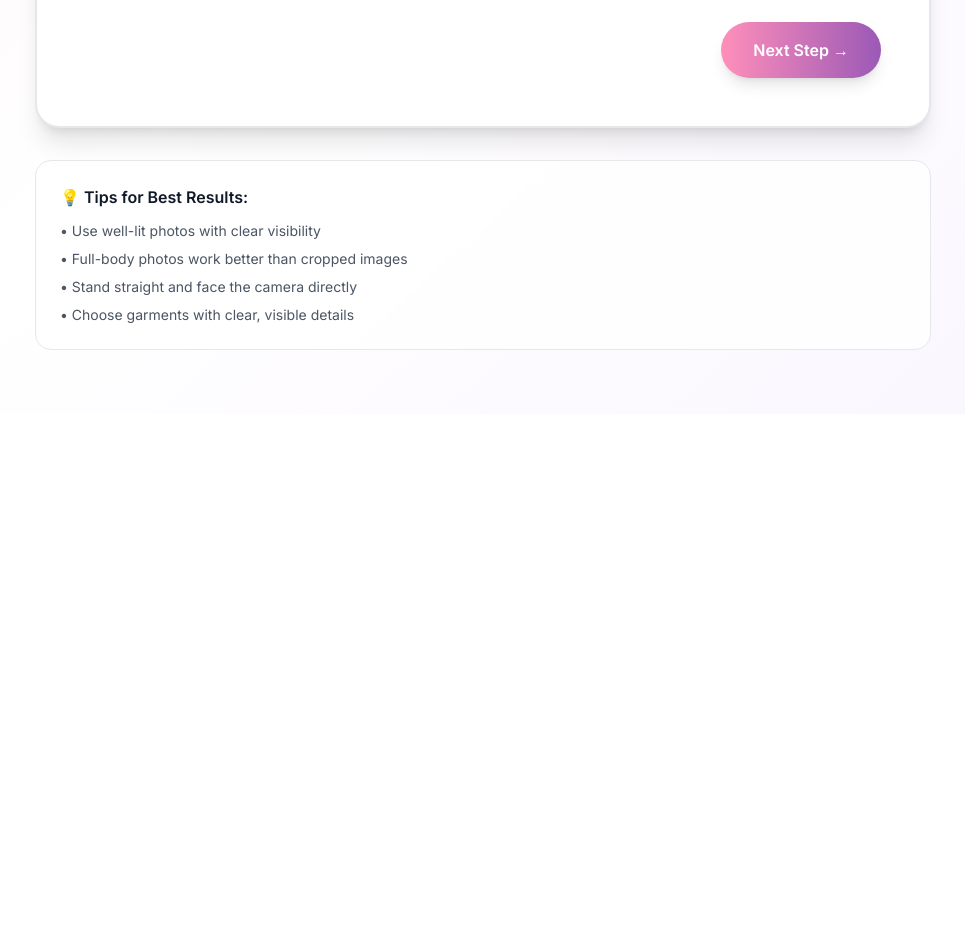
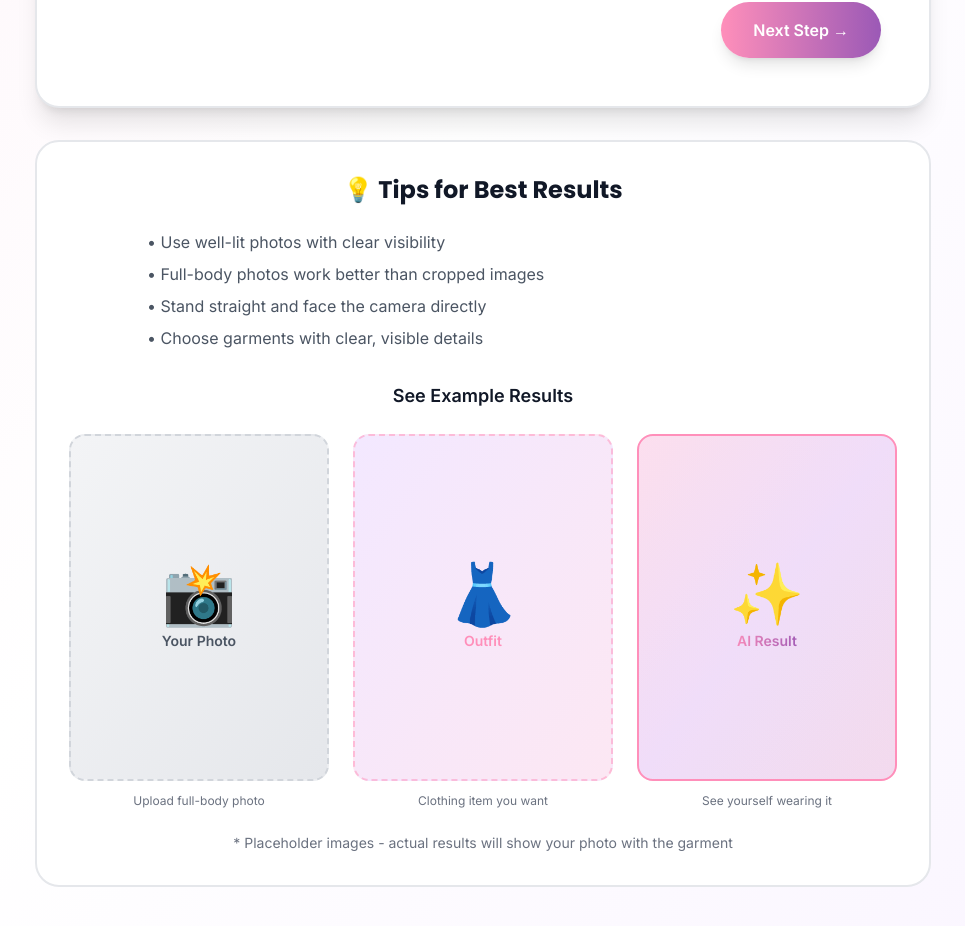
Before and after one commit to harshsaver/tryfitcheck-webapp, a Next.js app: page /try-on in a window 1280 px wide. Shown: the part 732-1658 px from the top of the page, without its empty margins (157-1122 px from the left). Before the commit the page ends 1146 px from the top, so only its background shows below. Built offline with nearby package versions, Linux system fonts and the light colour scheme.

Commit message:
flow 1.3

```diff
--- a/app/(app)/try-on/page.tsx
+++ b/app/(app)/try-on/page.tsx
@@ -4,6 +4,7 @@ import { useState } from 'react';
 import { motion } from 'framer-motion';
 import { ArrowLeft, Sparkles } from 'lucide-react';
 import Link from 'next/link';
+import Image from 'next/image';
 
 export default function TryOnPage() {
   const [currentStep, setCurrentStep] = useState(1);
@@ -15,8 +16,7 @@ export default function TryOnPage() {
   const steps = [
     { number: 1, title: 'Upload Your Photo', description: 'Full-body photo works best' },
     { number: 2, title: 'Upload Garment', description: 'The outfit you want to try' },
-    { number: 3, title: 'Select Options', description: 'Choose quality & type' },
-    { number: 4, title: 'Generate', description: 'See yourself in it' },
+    { number: 3, title: 'Configure & Generate', description: 'Select options and create' },
   ];
 
   return (
@@ -150,14 +150,14 @@ export default function TryOnPage() {
               </div>
             )}
 
-            {/* Step 3: Select Options */}
+            {/* Step 3: Configure & Generate */}
             {currentStep === 3 && (
               <div>
                 <h2 className="text-3xl font-bold font-poppins mb-4 text-center">
-                  Select Options
+                  Configure & Generate
                 </h2>
                 <p className="text-gray-600 text-center mb-8">
-                  Choose garment category and generation quality
+                  Choose your options and create your virtual try-on
                 </p>
 
                 {/* Category Selection */}
@@ -206,63 +206,27 @@ export default function TryOnPage() {
                   </div>
                 </div>
 
-                <div className="mt-6 flex justify-between">
-                  <button
-                    onClick={() => setCurrentStep(2)}
-                    className="px-8 py-4 border-2 border-gray-300 text-gray-700 rounded-full font-semibold hover:border-primary-pink transition-all"
-                  >
-                    ← Back
-                  </button>
-                  <button
-                    onClick={() => setCurrentStep(4)}
-                    className="px-8 py-4 bg-gradient-to-r from-primary-pink to-secondary-purple text-white rounded-full font-semibold shadow-lg hover:shadow-xl transition-all"
-                  >
-                    Next Step →
-                  </button>
-                </div>
-              </div>
-            )}
-
-            {/* Step 4: Generate */}
-            {currentStep === 4 && (
-              <div>
-                <h2 className="text-3xl font-bold font-poppins mb-4 text-center">
-                  Ready to Generate!
-                </h2>
-                <p className="text-gray-600 text-center mb-8">
-                  Review your selections and generate your virtual try-on
-                </p>
-
-                {/* Summary */}
-                <div className="bg-gray-50 rounded-2xl p-6 mb-8">
-                  <h3 className="font-semibold mb-4">Summary</h3>
-                  <div className="space-y-3 text-sm">
-                    <div className="flex justify-between">
-                      <span className="text-gray-600">Person Image:</span>
-                      <span className="font-semibold">person.jpg</span>
+                {/* Quick Summary */}
+                <div className="bg-gradient-to-br from-pink-50 to-purple-50 rounded-2xl p-6 mb-8 border-2 border-primary-pink/30">
+                  <div className="flex items-center justify-between">
+                    <div>
+                      <p className="text-sm text-gray-600 mb-1">Your selection</p>
+                      <p className="font-bold text-gray-900">
+                        {selectedCategory || 'Select category'} • {selectedMode} mode
+                      </p>
                     </div>
-                    <div className="flex justify-between">
-                      <span className="text-gray-600">Garment Image:</span>
-                      <span className="font-semibold">garment.jpg</span>
-                    </div>
-                    <div className="flex justify-between">
-                      <span className="text-gray-600">Category:</span>
-                      <span className="font-semibold">{selectedCategory || 'Not selected'}</span>
-                    </div>
-                    <div className="flex justify-between">
-                      <span className="text-gray-600">Mode:</span>
-                      <span className="font-semibold capitalize">{selectedMode}</span>
-                    </div>
-                    <div className="border-t pt-3 mt-3 flex justify-between">
-                      <span className="text-gray-900 font-bold">Total Cost:</span>
-                      <span className="text-primary-pink font-bold text-lg">$0.75</span>
+                    <div className="text-right">
+                      <p className="text-sm text-gray-600 mb-1">Total cost</p>
+                      <p className="text-2xl font-bold text-primary-pink">
+                        {selectedMode === 'performance' ? '$0.50' : selectedMode === 'quality' ? '$1.00' : '$0.75'}
+                      </p>
                     </div>
                   </div>
                 </div>
 
                 <div className="mt-6 flex justify-between">
                   <button
-                    onClick={() => setCurrentStep(3)}
+                    onClick={() => setCurrentStep(2)}
                     className="px-8 py-4 border-2 border-gray-300 text-gray-700 rounded-full font-semibold hover:border-primary-pink transition-all"
                   >
                     ← Back
@@ -279,16 +243,64 @@ export default function TryOnPage() {
           </div>
         </motion.div>
 
-        {/* Tips Section */}
+        {/* Tips & Examples Section */}
         <div className="max-w-4xl mx-auto mt-8">
-          <div className="bg-white/80 backdrop-blur-sm rounded-2xl p-6 border border-gray-200">
-            <h3 className="font-semibold mb-3">💡 Tips for Best Results:</h3>
-            <ul className="space-y-2 text-sm text-gray-600">
+          <div className="bg-white rounded-3xl p-8 border-2 border-gray-200">
+            <h3 className="text-2xl font-bold font-poppins mb-6 text-center">💡 Tips for Best Results</h3>
+
+            {/* Tips List */}
+            <ul className="space-y-2 text-gray-600 mb-8 max-w-2xl mx-auto">
               <li>• Use well-lit photos with clear visibility</li>
               <li>• Full-body photos work better than cropped images</li>
               <li>• Stand straight and face the camera directly</li>
               <li>• Choose garments with clear, visible details</li>
             </ul>
+
+            {/* Example Images */}
+            <div>
+              <h4 className="font-semibold text-lg mb-6 text-center">See Example Results</h4>
+              <div className="grid md:grid-cols-3 gap-6">
+                {/* Example 1 - Person */}
+                <div className="text-center">
+                  <div className="aspect-[3/4] bg-gradient-to-br from-gray-100 to-gray-200 rounded-2xl border-2 border-dashed border-gray-300 flex items-center justify-center mb-3">
+                    <div>
+                      <div className="text-6xl mb-2">📸</div>
+                      <p className="text-sm font-semibold text-gray-600">Your Photo</p>
+                    </div>
+                  </div>
+                  <p className="text-xs text-gray-500">Upload full-body photo</p>
+                </div>
+
+                {/* Example 2 - Garment */}
+                <div className="text-center">
+                  <div className="aspect-[3/4] bg-gradient-to-br from-purple-100 to-pink-100 rounded-2xl border-2 border-dashed border-primary-pink/50 flex items-center justify-center mb-3">
+                    <div>
+                      <div className="text-6xl mb-2">👗</div>
+                      <p className="text-sm font-semibold text-primary-pink">Outfit</p>
+                    </div>
+                  </div>
+                  <p className="text-xs text-gray-500">Clothing item you want</p>
+                </div>
+
+                {/* Example 3 - Result */}
+                <div className="text-center">
+                  <div className="aspect-[3/4] bg-gradient-to-br from-pink-100 via-purple-100 to-pink-100 rounded-2xl border-2 border-primary-pink flex items-center justify-center mb-3 relative overflow-hidden">
+                    <div className="absolute inset-0 bg-gradient-to-br from-primary-pink/10 to-secondary-purple/10 animate-pulse"></div>
+                    <div className="relative z-10">
+                      <div className="text-6xl mb-2">✨</div>
+                      <p className="text-sm font-semibold bg-gradient-to-r from-primary-pink to-secondary-purple bg-clip-text text-transparent">
+                        AI Result
+                      </p>
+                    </div>
+                  </div>
+                  <p className="text-xs text-gray-500">See yourself wearing it</p>
+                </div>
+              </div>
+
+              <p className="text-center text-sm text-gray-500 mt-6">
+                * Placeholder images - actual results will show your photo with the garment
+              </p>
+            </div>
           </div>
         </div>
       </div>
--- a/components/landing/VirtualTryOnPreview.tsx
+++ b/components/landing/VirtualTryOnPreview.tsx
@@ -68,10 +68,10 @@ export default function VirtualTryOnPreview() {
                   <span>See The App In Action</span>
                 </div>
                 <h3 className="text-2xl md:text-3xl font-bold font-poppins mb-2 text-gray-900">
-                  Real Screenshots From The App
+                  Preview The FitCheck Experience
                 </h3>
                 <p className="text-gray-600">
-                  Experience the FitCheck interface
+                  Explore the app&apos;s intuitive interface
                 </p>
               </div>
               <div className="flex gap-6 overflow-x-auto pb-6 scrollbar-hide justify-center">
```
